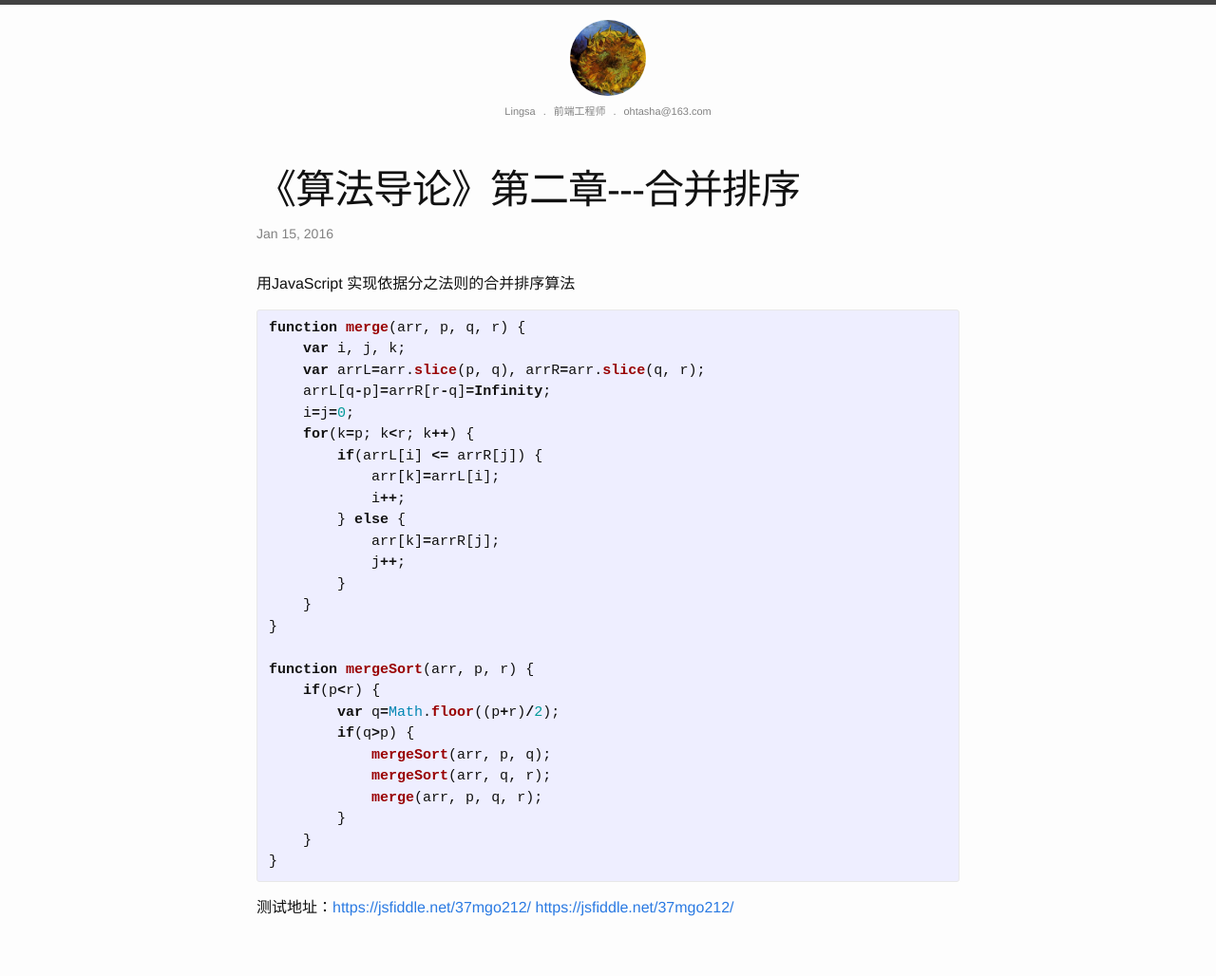
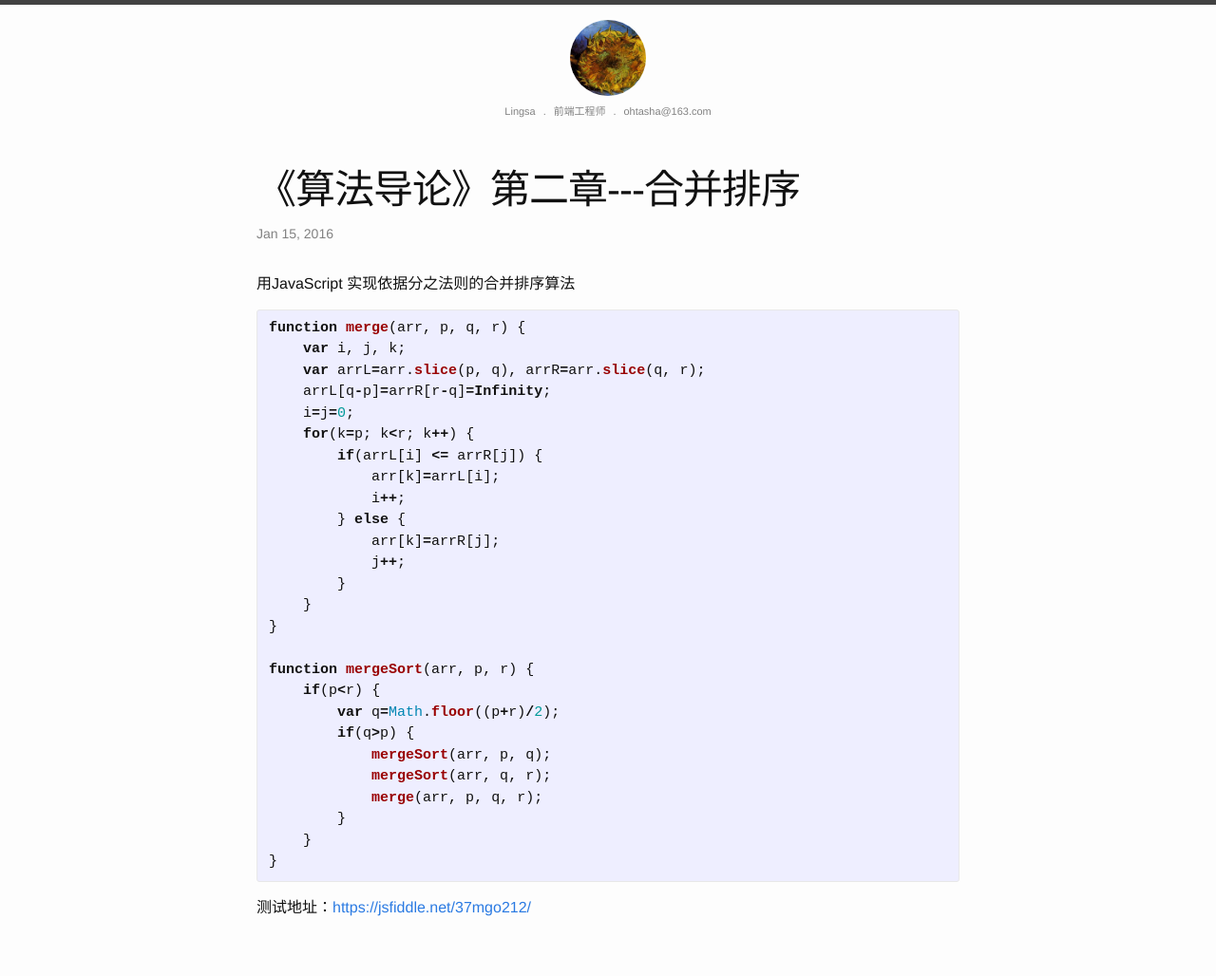
Before and after one commit to Lingsa/sundayBlog, a Jekyll site: the page built from _posts/2016-02-16-merge-sort.markdown, in a window 1280 px wide. Shown: the whole page at 95% size. Built offline with Jekyll 4.4.1, drawn with Linux system fonts in a browser that asks for light colours; some of the changed lines change nothing that is shown.

Commit message:
示例地址

```diff
--- a/_posts/2016-02-16-merge-sort.markdown
+++ b/_posts/2016-02-16-merge-sort.markdown
@@ -39,7 +39,4 @@ function mergeSort(arr, p, r) {
 
 {% endhighlight %}
 
-测试地址：[https://jsfiddle.net/37mgo212/]
-<a href="[https://jsfiddle.net/37mgo212/]" target="_blank">https://jsfiddle.net/37mgo212/</a>
-
-[https://jsfiddle.net/37mgo212/]: https://jsfiddle.net/37mgo212/
+测试地址：<a href="https://jsfiddle.net/37mgo212/" target="_blank">https://jsfiddle.net/37mgo212/</a>
```
